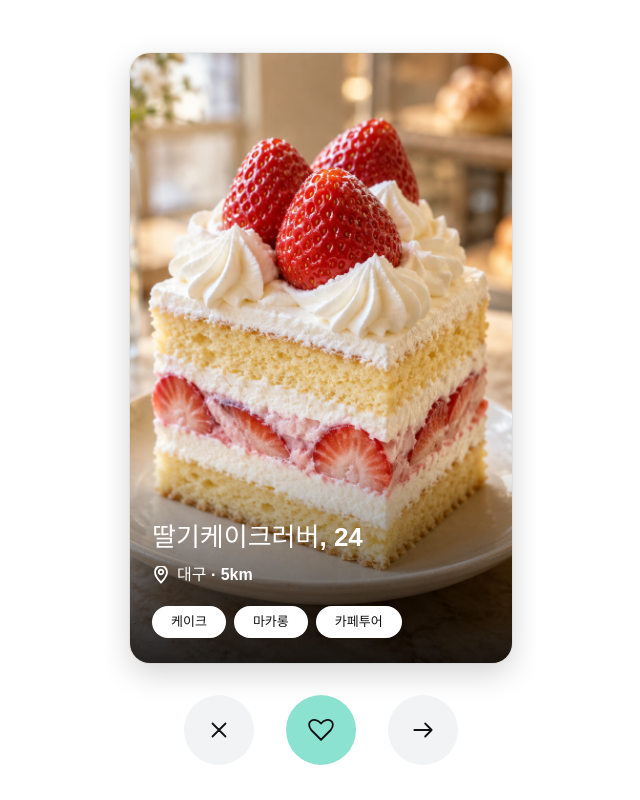
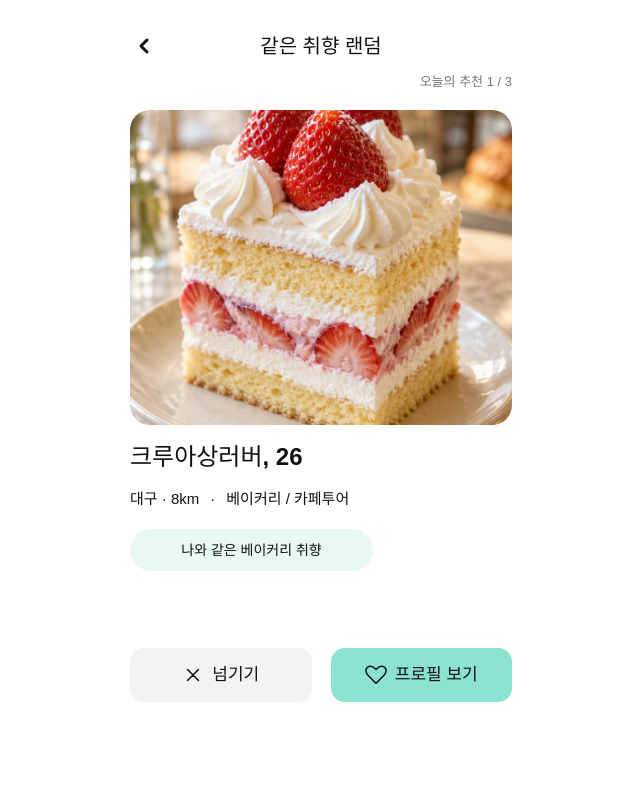
Before and after one commit to Desserting/Desserting-web, a React (Vite) app: page /matching/cards in a window 1280 px wide. Shown: the whole page, without its empty margins (319-959 px from the left). Built offline with nearby package versions, Linux system fonts and the light colour scheme.

Commit message:
feat: 매칭 카드 화면 디자인 수정

```diff
--- a/src/pages/matching/MatchingCardsPage.tsx
+++ b/src/pages/matching/MatchingCardsPage.tsx
@@ -1,10 +1,9 @@
 import { useEffect, useRef, useState } from 'react';
+import { ChevronLeft } from 'lucide-react';
 import { Link, useNavigate } from 'react-router-dom';
 import iconClose from '@/assets/matching/icon-close.svg';
 import iconHeart from '@/assets/matching/icon-heart.svg';
 import iconHeartOutline from '@/assets/matching/icon-heart-outline.svg';
-import iconNext from '@/assets/matching/icon-next.svg';
-import iconPin from '@/assets/matching/icon-pin.svg';
 import { Button } from '@/components/ui/button';
 import {
   Dialog,
@@ -13,12 +12,14 @@ import {
   DialogTitle,
 } from '@/components/ui/dialog';
 import { cn } from '@/lib/utils';
+import { useMatchingStore } from '@/stores/matchingStore';
 import { MOCK_CANDIDATES } from './candidates';
 
 const ACTION_BUTTON =
-  'flex size-[70px] cursor-pointer items-center justify-center rounded-full transition-transform active:scale-95';
+  'flex h-[54px] cursor-pointer items-center justify-center gap-2 rounded-[14px] text-[17px] font-bold transition-transform active:scale-95';
 
-const FACE = 'absolute inset-0 rounded-[20px] [backface-visibility:hidden]';
+const BACK_FACE =
+  'absolute inset-0 rounded-[20px] [backface-visibility:hidden] [transform:rotateY(180deg)]';
 
 const TOAST_DURATION_MS = 2000;
 // index.css의 --animate-card-out 시간과 맞춘다
@@ -26,6 +27,7 @@ const CARD_OUT_MS = 420;
 
 export default function MatchingCardsPage() {
   const navigate = useNavigate();
+  const matchType = useMatchingStore((state) => state.filter.type);
   const [index, setIndex] = useState(0);
   const [leaving, setLeaving] = useState(false);
   const [likedIds, setLikedIds] = useState<number[]>([]);
@@ -36,6 +38,7 @@ export default function MatchingCardsPage() {
   const leaveTimer = useRef<ReturnType<typeof setTimeout>>(undefined);
   const candidate = MOCK_CANDIDATES[index];
   const liked = candidate ? likedIds.includes(candidate.id) : false;
+  const isSameTaste = matchType === 'same';
 
   useEffect(() => {
     if (!toast) return;
@@ -76,12 +79,27 @@ export default function MatchingCardsPage() {
   }
 
   return (
-    <main className="text-ink flex flex-1 flex-col overflow-x-clip bg-white px-6 pt-[53px] pb-[35px]">
-      <div className="relative max-h-[610px] min-h-0 flex-1 [perspective:1200px]">
+    <main className="text-ink relative flex flex-1 flex-col overflow-x-clip bg-white px-6 pt-[34px] pb-[98px]">
+      <button
+        type="button"
+        aria-label="랜덤 매칭 종료"
+        onClick={() => setExitOpen(true)}
+        className="absolute top-[34px] left-[26px] block size-6 cursor-pointer"
+      >
+        <ChevronLeft className="size-6" strokeWidth={3} aria-hidden />
+      </button>
+      <h1 className="text-center text-[20px] leading-6 font-bold">
+        {isSameTaste ? '같은' : '다른'} 취향 랜덤
+      </h1>
+      <p className="text-my-muted mt-[15px] text-right text-[13px] leading-[18px]">
+        오늘의 추천 {index + 1} / {MOCK_CANDIDATES.length}
+      </p>
+
+      <div className="mt-[19px] [perspective:1200px]">
         <div
           key={candidate.id}
           className={cn(
-            'absolute inset-0 [transform-style:preserve-3d] motion-reduce:animate-none',
+            'relative [transform-style:preserve-3d] motion-reduce:animate-none',
             leaving
               ? 'animate-card-out origin-bottom'
               : index === 0
@@ -89,45 +107,27 @@ export default function MatchingCardsPage() {
                 : 'animate-card-in',
           )}
         >
-          <article
-            className={cn(
-              FACE,
-              'overflow-hidden shadow-[0_10px_30px_rgba(0,0,0,0.18)] ring-1 ring-black/5',
-            )}
-          >
+          <article className="[backface-visibility:hidden]">
             <img
               src={candidate.photo}
               alt=""
-              className="absolute inset-0 size-full object-cover"
+              className="block h-[315px] w-full rounded-[20px] object-cover"
             />
-            <div className="absolute inset-x-0 bottom-0 h-[205px] bg-linear-to-b from-black/0 to-black/83" />
-            <div className="absolute inset-x-[22px] bottom-[25px] flex flex-col text-white">
-              <h1 className="text-[26px] leading-[38px] font-bold">
-                {candidate.nickname}, {candidate.age}
-              </h1>
-              <p className="mt-[7px] flex items-center gap-[7px] text-base leading-6 font-bold">
-                <img src={iconPin} alt="" className="shrink-0" />
+            <h2 className="mt-4 text-2xl leading-8 font-bold">
+              {candidate.nickname}, {candidate.age}
+            </h2>
+            <p className="mt-4 flex items-center gap-[11px] text-[15px] leading-5">
+              <span>
                 {candidate.location} · {candidate.distanceKm}km
-              </p>
-              <ul className="mt-[19px] flex gap-2">
-                {candidate.interests.map((interest) => (
-                  <li
-                    key={interest}
-                    className="text-ink h-8 rounded-full bg-white px-[19px] text-[13px] leading-8 font-bold"
-                  >
-                    {interest}
-                  </li>
-                ))}
-              </ul>
-            </div>
+              </span>
+              <span aria-hidden>·</span>
+              <span>{candidate.interests.join(' / ')}</span>
+            </p>
+            <p className="bg-mint-100 mt-5 inline-flex h-[42px] min-w-[243px] items-center justify-center rounded-full px-6 text-sm font-bold">
+              나와 {isSameTaste ? '같은' : '다른'} {candidate.interests[0]} 취향
+            </p>
           </article>
-          <div
-            aria-hidden
-            className={cn(
-              FACE,
-              'bg-mint [transform:rotateY(180deg)] p-3 shadow-[0_10px_30px_rgba(0,0,0,0.18)]',
-            )}
-          >
+          <div aria-hidden className={cn(BACK_FACE, 'bg-mint p-3')}>
             <div className="flex size-full items-center justify-center rounded-[14px] border-2 border-white/70 text-[28px] font-bold text-white">
               Desserting
             </div>
@@ -135,31 +135,27 @@ export default function MatchingCardsPage() {
         </div>
       </div>
 
-      <div className="relative mt-auto flex justify-center gap-8 pt-[21px]">
+      <div className="relative mt-auto grid grid-cols-2 gap-[19px] pt-6">
         <button
           type="button"
-          aria-label="종료"
-          onClick={() => setExitOpen(true)}
+          onClick={showNext}
           className={cn(ACTION_BUTTON, 'bg-chip')}
         >
-          <img src={iconClose} alt="" />
+          <img src={iconClose} alt="" className="size-[22px]" />
+          넘기기
         </button>
         <button
           type="button"
-          aria-label="좋아요"
           aria-pressed={liked}
           onClick={like}
           className={cn(ACTION_BUTTON, 'bg-mint')}
         >
-          <img src={liked ? iconHeart : iconHeartOutline} alt="" />
-        </button>
-        <button
-          type="button"
-          aria-label="다음 사람"
-          onClick={showNext}
-          className={cn(ACTION_BUTTON, 'bg-chip')}
-        >
-          <img src={iconNext} alt="" />
+          <img
+            src={liked ? iconHeart : iconHeartOutline}
+            alt=""
+            className="size-[22px]"
+          />
+          프로필 보기
         </button>
         {toast && (
           <div
--- a/src/pages/matching/candidates.ts
+++ b/src/pages/matching/candidates.ts
@@ -6,6 +6,7 @@ export interface MatchCandidate {
   age: number;
   location: string;
   distanceKm: number;
+  /** 첫 번째 항목을 "나와 같은/다른 ○○ 취향" 칩에 강조해서 보여준다 */
   interests: string[];
   photo: string;
 }
@@ -14,20 +15,20 @@ export interface MatchCandidate {
 export const MOCK_CANDIDATES: MatchCandidate[] = [
   {
     id: 1,
+    nickname: '크루아상러버',
+    age: 26,
+    location: '대구',
+    distanceKm: 8,
+    interests: ['베이커리', '카페투어'],
+    photo: matchPhoto,
+  },
+  {
+    id: 2,
     nickname: '딸기케이크러버',
     age: 24,
     location: '대구',
     distanceKm: 5,
-    interests: ['케이크', '마카롱', '카페투어'],
-    photo: matchPhoto,
-  },
-  {
-    id: 2,
-    nickname: '마카롱수집가',
-    age: 26,
-    location: '대구',
-    distanceKm: 8,
-    interests: ['마카롱', '쿠키', '타르트'],
+    interests: ['케이크', '카페투어'],
     photo: matchPhoto,
   },
   {
@@ -36,7 +37,7 @@ export const MOCK_CANDIDATES: MatchCandidate[] = [
     age: 23,
     location: '경북',
     distanceKm: 10,
-    interests: ['빙수', '음료', '카페투어'],
+    interests: ['빙수&아이스크림', '커피'],
     photo: matchPhoto,
   },
 ];
```
Also changed, not shown: src/assets/matching/icon-next.svg (deleted), src/assets/matching/icon-pin.svg (deleted).
